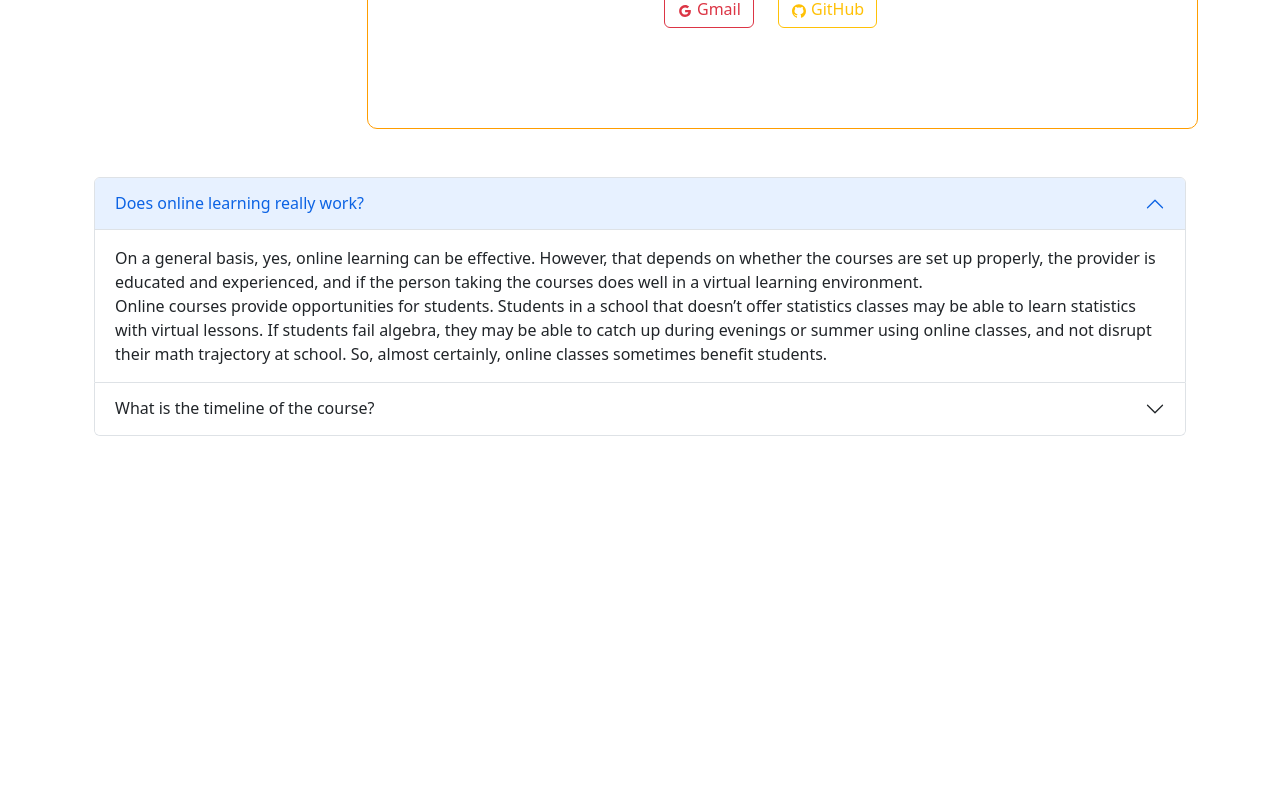
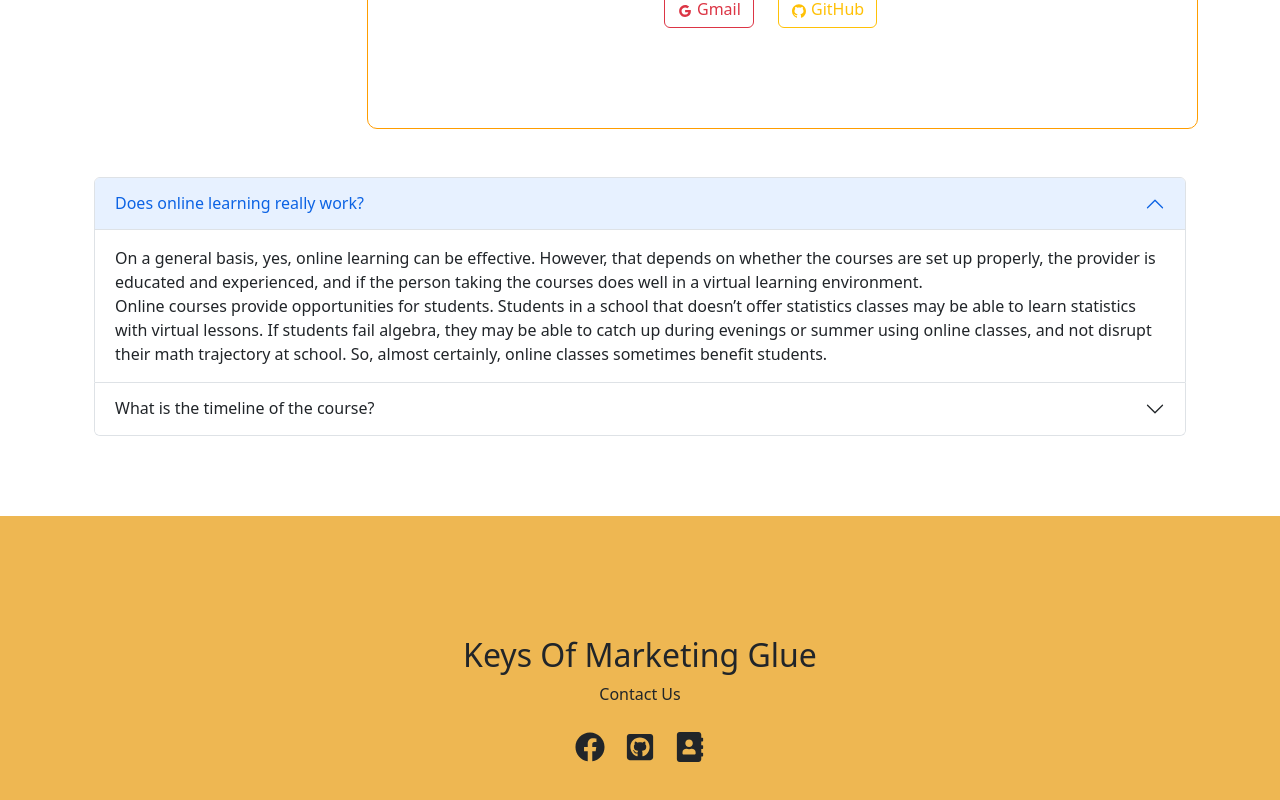
Before and after one commit to Fnowshin/key-of-marketing-glue, a React (Create React App) app: page /login in a window 1280 px wide. Shown: the part 545-1345 px from the top of the page. Before the commit the page ends 1029 px from the top, so only its background shows below. Built offline with nearby package versions, Linux system fonts and the light colour scheme; no server answers.

Commit message:
footer-resolved

```diff
--- a/src/layout/Main.js
+++ b/src/layout/Main.js
@@ -2,6 +2,7 @@ import React from 'react';
 import { Col, Container, Row } from 'react-bootstrap';
 import { Outlet } from 'react-router-dom';
 import QuestionAccordian from './Pages/Home/Components/QuestionAccordian';
+import Footer from './Pages/Shared/Footer/Footer';
 
 import Header from './Pages/Shared/Header';
 import Sidebar from './Pages/Shared/Sidebar';
@@ -21,8 +22,9 @@ const Main = (props) => {
                 </Row>
 
                 <QuestionAccordian></QuestionAccordian>
+
             </Container>
-
+            <Footer></Footer>
 
         </div>
     );
--- a/src/layout/Pages/CheckOut/CheckOut.js
+++ b/src/layout/Pages/CheckOut/CheckOut.js
@@ -6,6 +6,7 @@ import { FaUser } from 'react-icons/fa';
 import { useContext } from 'react';
 import { AuthContext } from '../../../Context/AuthProvider/AuthProvider';
 import './CheckOut.css'
+import Footer from '../Shared/Footer/Footer';
 
 
 const CheckOut = (props) => {
@@ -33,7 +34,7 @@ const CheckOut = (props) => {
 
                 </div>
             </Container>
-
+            <Footer></Footer>
         </div>
     );
 };
--- /dev/null
+++ b/src/layout/Pages/Shared/Footer/Footer.css
@@ -0,0 +1,13 @@
+.footer{
+    text-align: center;
+    justify-content: center;
+    align-items: center;
+    background-color: rgb(238, 183, 82);
+    margin-top: 80px;
+    padding-top: 120px;
+    padding-bottom: 100px;
+}
+.book{
+    font-size: 30px;
+    margin: 10px;
+}
--- /dev/null
+++ b/src/layout/Pages/Shared/Footer/Footer.js
@@ -0,0 +1,24 @@
+import React from 'react';
+import { FaFacebook, FaGithubSquare, FaAddressBook } from 'react-icons/fa';
+import './Footer.css'
+
+const Footer = (props) => {
+    return (
+        <div>
+           <div className='footer'>
+           <div>
+                <h2> Keys Of Marketing Glue </h2>
+                <p> Contact Us </p>
+            </div>
+            <div>
+                <FaFacebook className=' book'></FaFacebook>
+                <FaGithubSquare className='book'></FaGithubSquare>
+                <FaAddressBook className='book'></FaAddressBook>
+
+            </div>
+           </div>
+        </div>
+    );
+};
+
+export default Footer;
```
